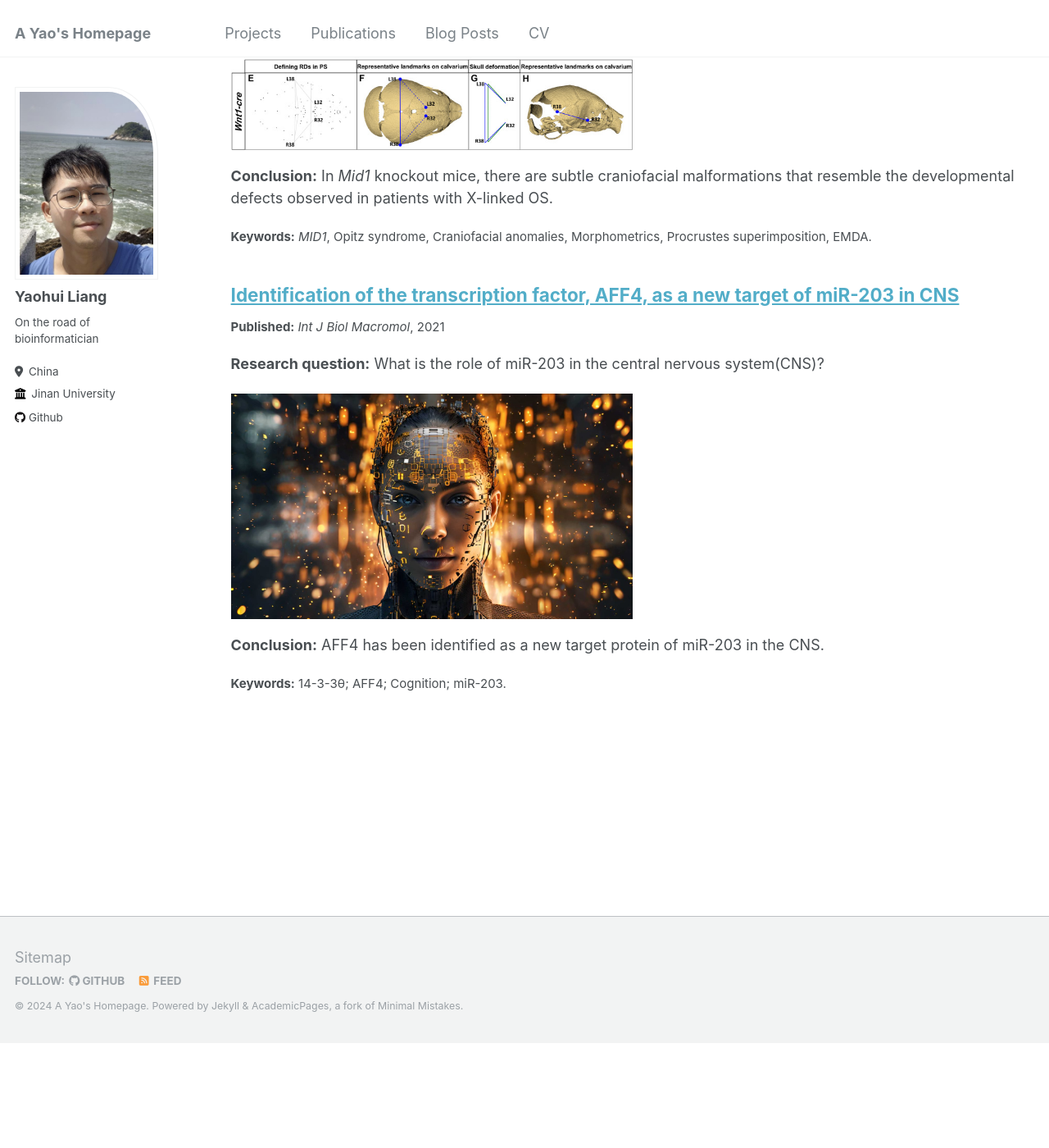
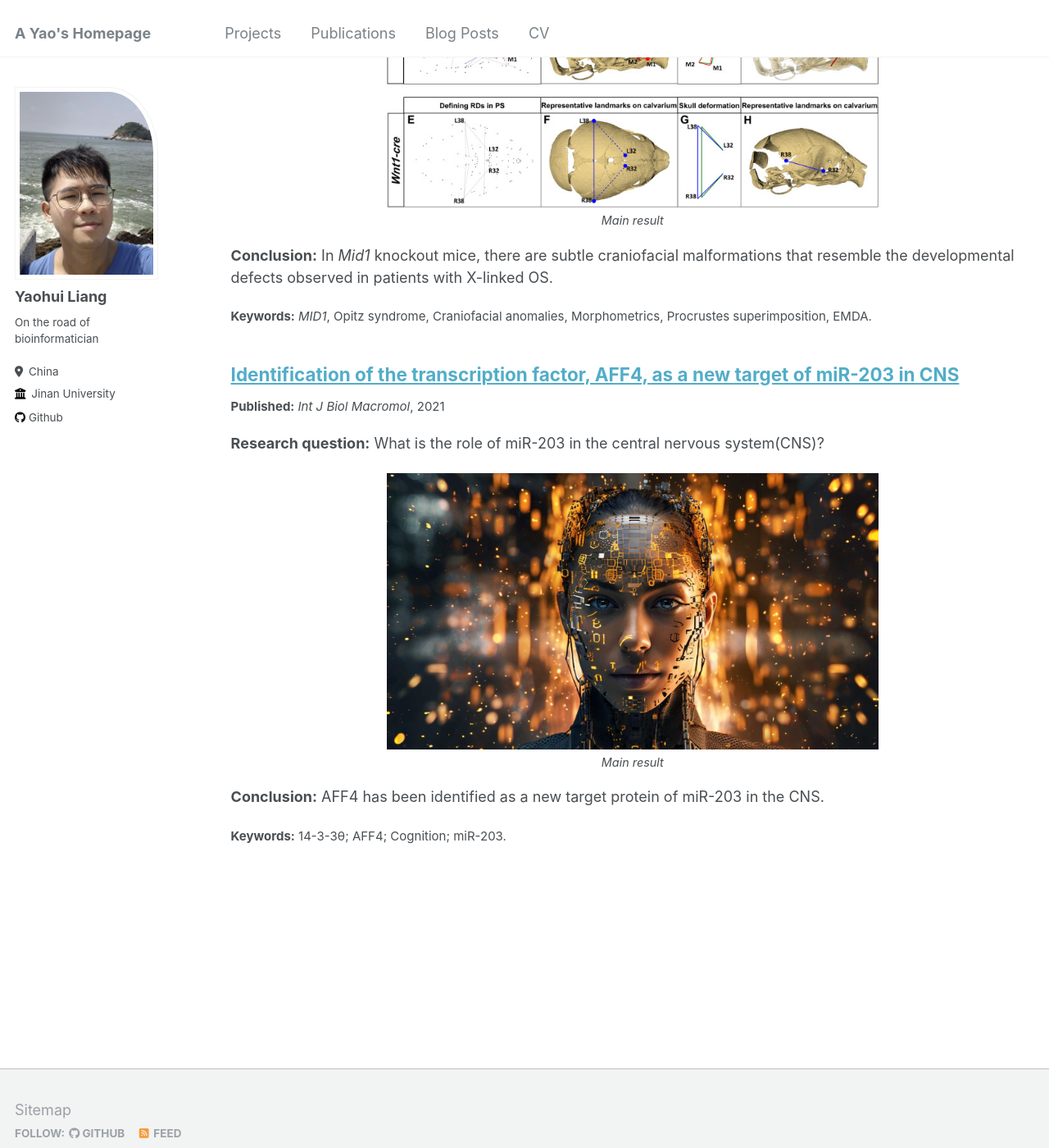
Before and after one commit to Stupid1Fish/Academic-Pages, a Jekyll site: the page built from _pages/publications.md, in a window 1280 px wide and 1400 px high, scrolled down 528 px. Shown: the whole window at 82% size. Built offline with Jekyll 4.4.1, drawn with Linux system fonts in a browser that asks for light colours; before the commit the page ends 1801 px from its top, so only the background shows below that.

Commit message:
Update archive-single.html

```diff
--- a/_includes/archive-single.html
+++ b/_includes/archive-single.html
@@ -52,7 +52,12 @@
     {% endif %}
 
     {% if post.collection == 'publications' %}
-      <img src="{{ post.image_path }}" alt="Paper Image" style="width:50%; height:auto;float:none">
+      <div style="text-align: center;">
+        <img src="{{ post.image_path }}" alt="Main result" style="width:600px; height:auto; margin-bottom: 5px;">
+          <p style="margin: 0; font-size: 0.8em;">
+            <em>Main result</em>
+          </p>
+      </div>
     {% endif %}
 
     {% if post.collection == 'publications' %}
```
